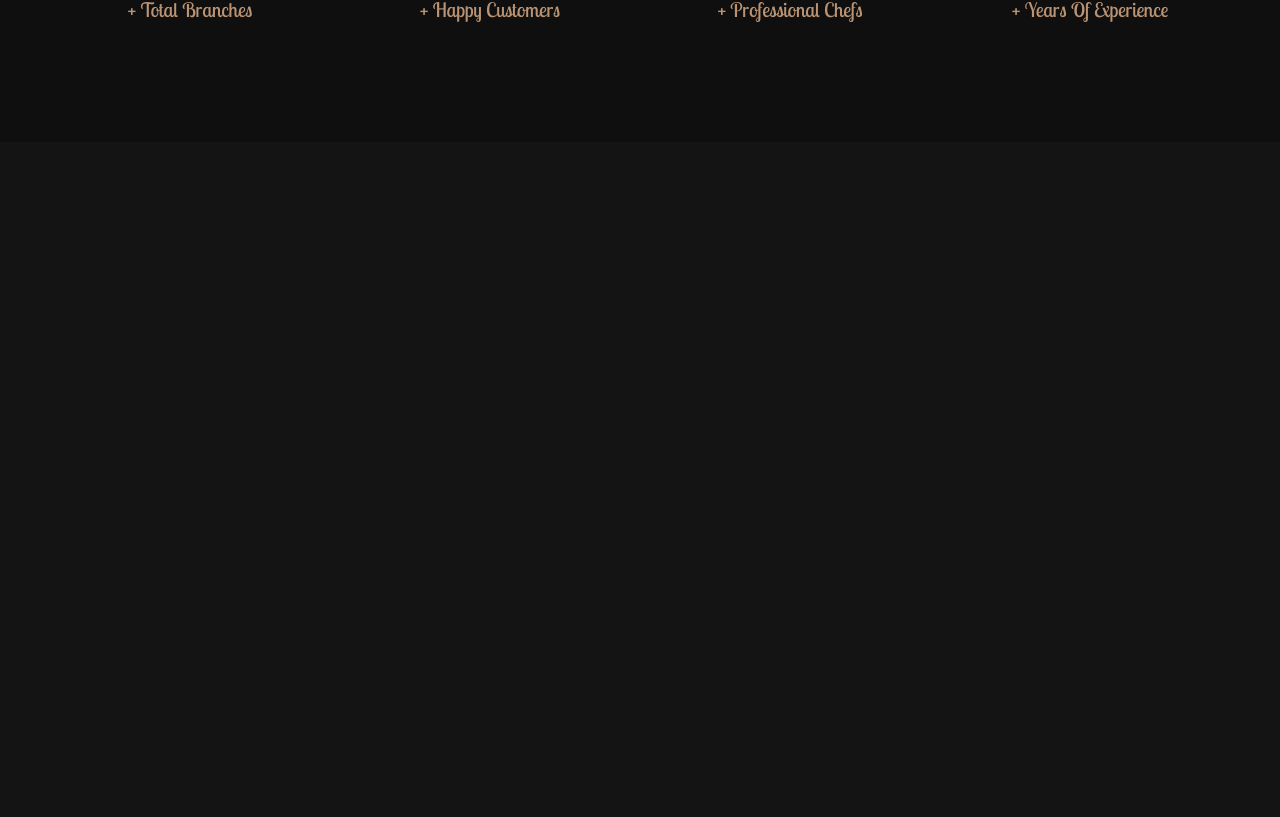
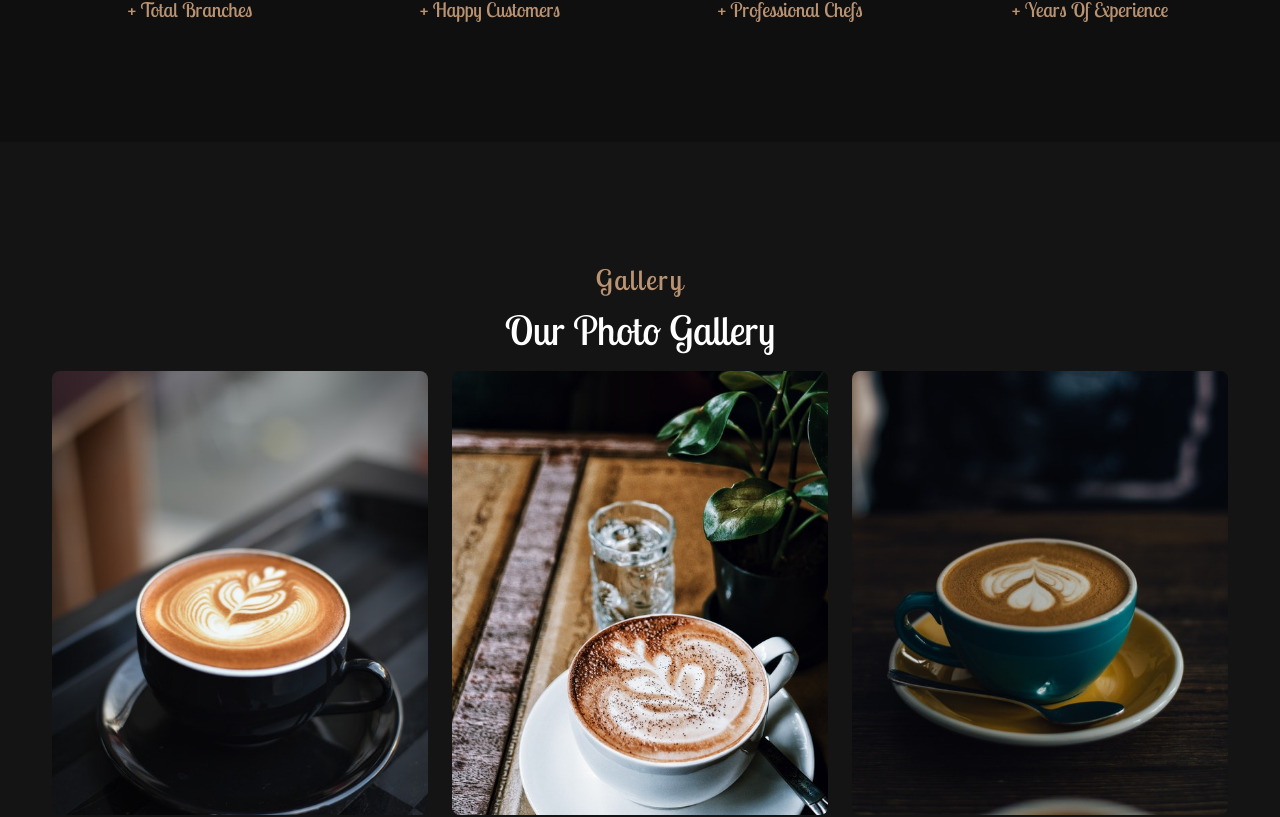
Before and after one commit to D3R5/COFFEE-shop, a React (Vite) app: page / in a window 1280 px wide. Shown: the part 4494-5311 px from the top of the page. Before the commit the page ends 4636 px from the top, so only its background shows below. Built offline with nearby package versions, Linux system fonts and the light colour scheme.

Commit message:
add Gallery component - add gallery css - add Gallery in App

```diff
--- a/package.json
+++ b/package.json
@@ -20,7 +20,7 @@
     "@types/react-dom": "^18.3.0",
     "@vitejs/plugin-react-swc": "^3.5.0",
     "eslint": "^9.9.0",
-    "eslint-plugin-react": "^7.35.0",
+    "eslint-plugin-react": "^7.36.1",
     "eslint-plugin-react-hooks": "^5.1.0-rc.0",
     "eslint-plugin-react-refresh": "^0.4.9",
     "globals": "^15.9.0",
--- a/src/App.jsx
+++ b/src/App.jsx
@@ -7,6 +7,7 @@
 import Menu from "./components/menu/Menu";
 import Choose from "./components/choose/Choose";
 import Stats from "./components/stats/Stats";
+import Gallery from "./components/gallery/Gallery";
 
 function App() {
   return (
@@ -18,6 +19,7 @@
       <Menu />
       <Choose />
       <Stats />
+      <Gallery />
     </>
   );
 }
--- /dev/null
+++ b/src/components/gallery/Gallery.jsx
@@ -0,0 +1,29 @@
+import React from "react";
+import { gallery } from "../../Data";
+import { BsPlusLg } from "react-icons/bs";
+import './gallery.css';
+
+const Gallery = () => {
+  return (
+    <section className="gallery section" id="gallery">
+      <h2 className="section__title" data-title="Gallery">
+        Our Photo Gallery
+      </h2>
+      <div className="gallery__grid container grid">
+        {gallery.map(({ img, title }, index) => {
+          return (
+            <div className="gallery__item" key={index}>
+              <img src={img} alt="{title}" className="gallery__img" />
+              <a href="/" className="gallery__icon">
+                <BsPlusLg />
+              </a>
+              <h3 className="gallery__title">{title}</h3>
+            </div>
+          );
+        })}
+      </div>
+    </section>
+  );
+};
+
+export default Gallery;
--- /dev/null
+++ b/src/components/gallery/gallery.css
@@ -0,0 +1,77 @@
+.gallery__grid {
+  grid-template-columns: repeat(3, 1fr);
+}
+
+.gallery__item {
+  position: relative;
+}
+
+.gallery__item::before {
+  content: "";
+  position: absolute;
+  inset: 0.5rem;
+  background-color: var(--first-color);
+  border-radius: var(--radius);
+  transform: scaleY(0);
+  opacity: 0;
+  transition: 0.4s var(--transition);
+}
+
+.gallery__img,
+.gallery__title {
+  border-radius: var(--radius);
+}
+
+.gallery__icon,
+.gallery__title {
+  position: absolute;
+  font-size: var(--largest-font-size);
+  opacity: 0;
+}
+
+.gallery__icon {
+  top: 50%;
+  left: 50%;
+  transform: translate(-50%, -50%);
+  background-color: var(--title-color);
+  color: var(--first-color);
+  width: 50px;
+  height: 50px;
+  border-radius: 50%;
+  display: grid;
+  place-items: center;
+  margin-top: 3rem;
+  transition: 0.3s var(--transition);
+  transition-delay: 0.3s;
+}
+
+.gallery__title {
+  bottom: 0;
+  inset-inline: 1.75rem;
+  background-color: var(--container-color);
+  text-align: center;
+  padding-block: 1.25rem;
+  transition: 0.5s var(--transition);
+}
+
+/*===============
+   * Hover Effect
+  ===============*/
+
+.gallery__item:hover::before {
+  opacity: 0.7;
+  transform: scaleY(1);
+}
+
+.gallery__item:hover .gallery__icon,
+.gallery__item:hover .gallery__title {
+  opacity: 1;
+}
+
+.gallery__item:hover .gallery__icon {
+  margin-top: 0;
+}
+
+.gallery__item:hover .gallery__title {
+  bottom: 1.75rem;
+}
```
Also changed, not shown: eslint.config.js (+19 -17 lines), 1 other file (tests, documents, lock files or other folders).
